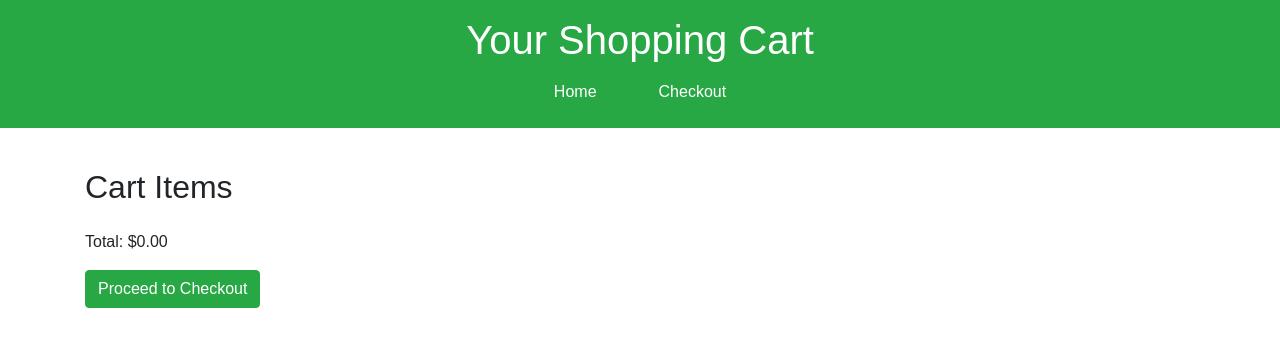
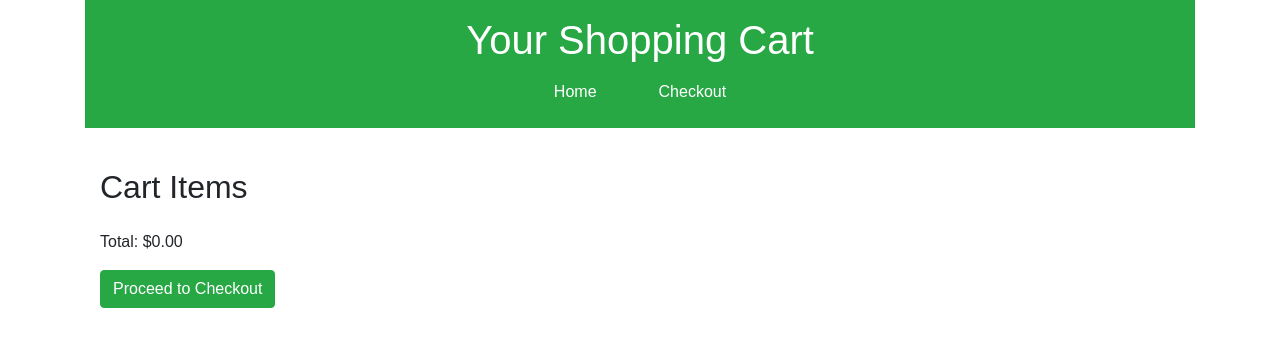
Before and after one commit to ErikBurton/bookStore, a plain HTML site: page cart.html in a window 1280 px wide. Drawn offline with nearby package versions, Linux system fonts and the light colour scheme.

```diff
--- a/cart.html
+++ b/cart.html
@@ -7,7 +7,7 @@
     <link rel="stylesheet" href="https://stackpath.bootstrapcdn.com/bootstrap/4.5.2/css/bootstrap.min.css">
     <link rel="stylesheet" href="css/styles.css">
 </head>
-<body>
+<body class="container">
     <header class="bg-success text-white text-center py-3">
         <h1>Your Shopping Cart</h1>
         <nav class="nav justify-content-center">
```
Also changed, not shown: checkout.html (+1 -1 lines), index.html (+1 -1 lines).
